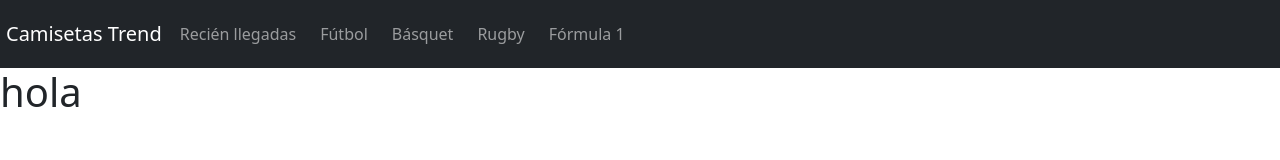
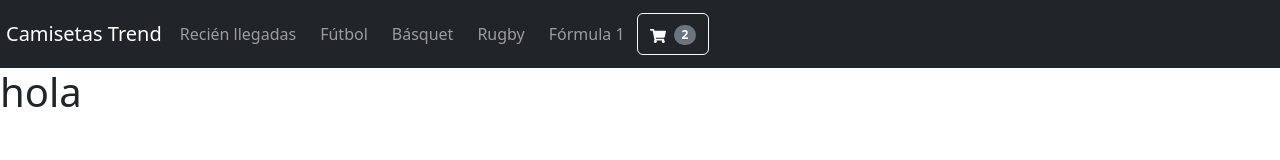
Before and after one commit to akuzsb/camisetas-trend, a React (Create React App) app: page / in a window 1280 px wide. Shown: the top 160 px of the page. Built offline with nearby package versions, Linux system fonts and the light colour scheme.

Commit message:
update: se agrego CartWidget

```diff
--- /dev/null
+++ b/src/components/NavBarComponent/CartWidget.jsx
@@ -0,0 +1,16 @@
+import React from "react";
+import { Button, Badge } from "react-bootstrap";
+import { FaShoppingCart } from "react-icons/fa";
+
+// carrito de compras, con numero de items harcodeado
+
+export const CartWidget = ({countCart}) => {
+  return (
+    <Button variant="outline-light p-2 ">
+      <FaShoppingCart className="mx-1" />
+      <Badge pill bg="secondary mx-1">
+        {countCart}
+      </Badge>
+    </Button>
+  );
+};
--- a/src/components/NavBarComponent/NavBarComponent.jsx
+++ b/src/components/NavBarComponent/NavBarComponent.jsx
@@ -1,11 +1,14 @@
 import React from "react";
 import { Nav, Navbar } from "react-bootstrap";
 import { NavItem } from "./NavItem";
+import { CartWidget } from "./CartWidget";
 
 export const NavBarComponent = () => {
+
+
   return (
     <Navbar expand="md" variant="dark" bg="dark">
-      <Navbar.Brand href="#" style={{margin: 6}}> Camisetas Trend</Navbar.Brand>
+      <Navbar.Brand href="/" style={{margin: 6}}> Camisetas Trend</Navbar.Brand>
       <Navbar.Toggle aria-controls="basic-navbar-nav" />
       <Navbar.Collapse>
         <Nav >
@@ -15,7 +18,9 @@ export const NavBarComponent = () => {
           <NavItem src="/rugby" label="Rugby" />
           <NavItem src="/f1" label="Fórmula 1" />
         </Nav>
+      <CartWidget countCart="2" />
       </Navbar.Collapse>
+
     </Navbar>
   );
 };
```
